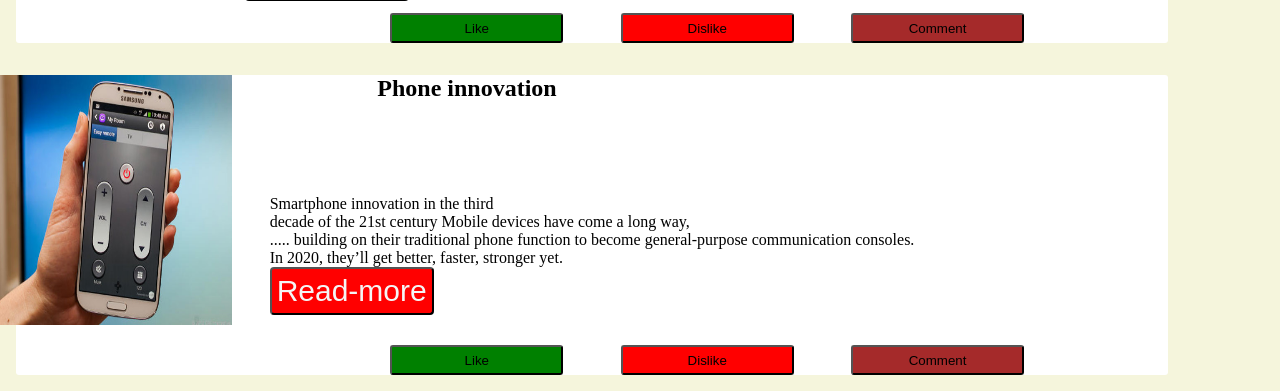
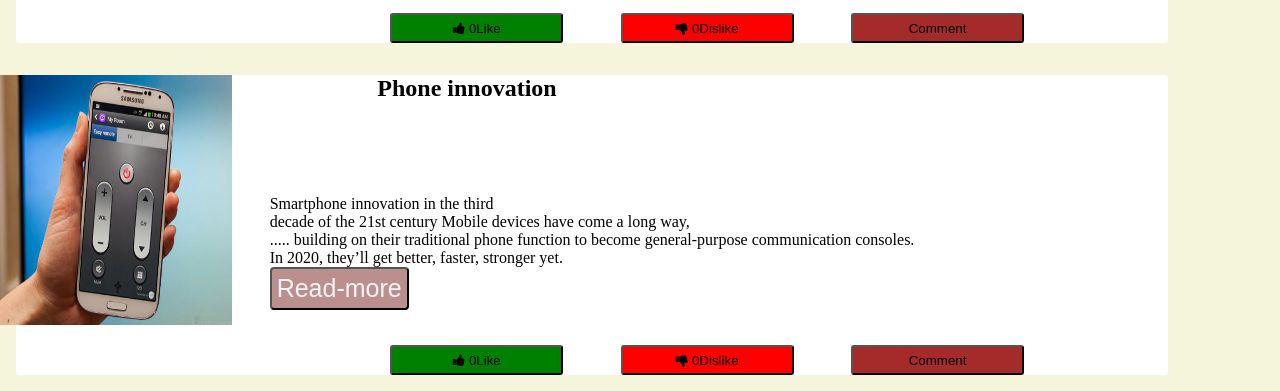
Before and after one commit to Kingsly62/Blogging-Flask, a Flask app: page /blog in a window 1280 px wide. Shown: the part 605-996 px from the top of the page. Run offline with Flask 2, Linux system fonts and the light colour scheme.

Commit message:
add functions to the like button click

```diff
--- a/static/CSS/blog.css
+++ b/static/CSS/blog.css
@@ -98,9 +98,9 @@ button[type=comment]{
 }
 
 button[type=button]{
-    background-color: red;
+    background-color: rosybrown;
     color: whitesmoke;
-    font-size: 30px;
+    font-size: 25px;
     border-radius: 4px;
     padding: 5px;
 }
--- a/templates/blog.html
+++ b/templates/blog.html
@@ -4,6 +4,9 @@
     <meta charset="UTF-8" />
     <meta http-equiv="X-UA-Compatible" content="IE=edge" />
     <meta name="viewport" content="width=device-width, initial-scale=1.0" />
+    <link rel="stylesheet" href="https://cdnjs.cloudflare.com/ajax/libs/font-awesome/4.7.0/css/font-awesome.min.css">
+
+
     <link rel="stylesheet" href="/static/CSS/blog.css" />
     <title>Document</title>
   </head>
@@ -29,10 +32,14 @@
             of Facebook, Instagram, and WhatsApp, among other
             subsidiaries.</span
           ><br />
-          <button type="button" id="read" onclick="read()">Read-more</button>
+          <button type="button" id="read" onclick="read()">Read-more
+
+          </button>
         </p>
-        <button type="like">Like</button>
-        <button type="dislike">Dislike</button>
+        <button type="like" class="like_btn"> <span id="icon"><i class="fa fa-thumbs-up"></i></span>
+          <span id="count">0</span>Like</button>
+        <button type="dislike"> <span id="icon"><i class="fa fa-thumbs-down"></i></span>
+          <span id="count">0</span>Dislike</button>
         <button type="comment">Comment</button>
       </div>
       <div class="card1">
@@ -55,8 +62,10 @@
           ><br />
           <button type="button" id="readhealth" onclick="readHealth()">Read-more</button>
         </p>
-        <button type="like">Like</button>
-        <button type="dislike">Dislike</button>
+        <button type="like"> <span id="icon"><i class="fa fa-thumbs-up"></i></span>
+          <span id="count">0</span>Like</button>
+        <button type="dislike"> <span id="icon"><i class="fa fa-thumbs-down"></i></span>
+          <span id="count">0</span>Dislike</button>
         <button type="comment">Comment</button>
       </div>
 
@@ -73,11 +82,34 @@
           In 2020, they’ll get better, faster, stronger yet.<br />
           <button type="button" id="readphone" onclick="readPhone()">Read-more</button>
         </p>
-        <button type="like">Like</button>
-        <button type="dislike">Dislike</button>
+        <button type="like"> <span id="icon"><i class="fa fa-thumbs-up"></i></span>
+          <span id="count">0</span>Like</button>
+        <button type="dislike"> <span id="icon"><i class="fa fa-thumbs-down"></i></span>
+          <span id="count">0</span>Dislike</button>
         <button type="comment">Comment</button>
       </div>
     </div>
     <script src="/static/JS/blog.js"></script>
   </body>
 </html>
+<script>
+
+const likebtn = document.querySelector('.like_btn');
+const likeIcon = document.querySelector('#icon');
+const count = document.querySelector('#count');
+
+let clicked = false;
+
+likebtn.addEventListener('click',()=>{
+  if(!clicked){
+    clicked = true;
+    likeIcon.innerHTML = `<i class="fa fa-thumbs-up"></i>`
+    count.textContent++;
+  }
+  else{
+    clicked = false;
+    likeIcon.innerHTML= `<i class="fa fa-thumbs-up"></i>`
+    count.textContent++;
+  }
+})
+</script>
--- a/templates/home.html
+++ b/templates/home.html
@@ -4,6 +4,9 @@
     <meta charset="UTF-8" />
     <meta http-equiv="X-UA-Compatible" content="IE=edge" />
     <meta name="viewport" content="width=device-width, initial-scale=1.0" />
+    <link rel="stylesheet" href="https://cdnjs.cloudflare.com/ajax/libs/font-awesome/4.7.0/css/font-awesome.min.css">
+
+
     <link rel="stylesheet" href="/static/CSS/home.css" />
     <title>blogging</title>
   </head>
```
Also changed, not shown: static/JS/blog.js (line endings or trailing spaces).
